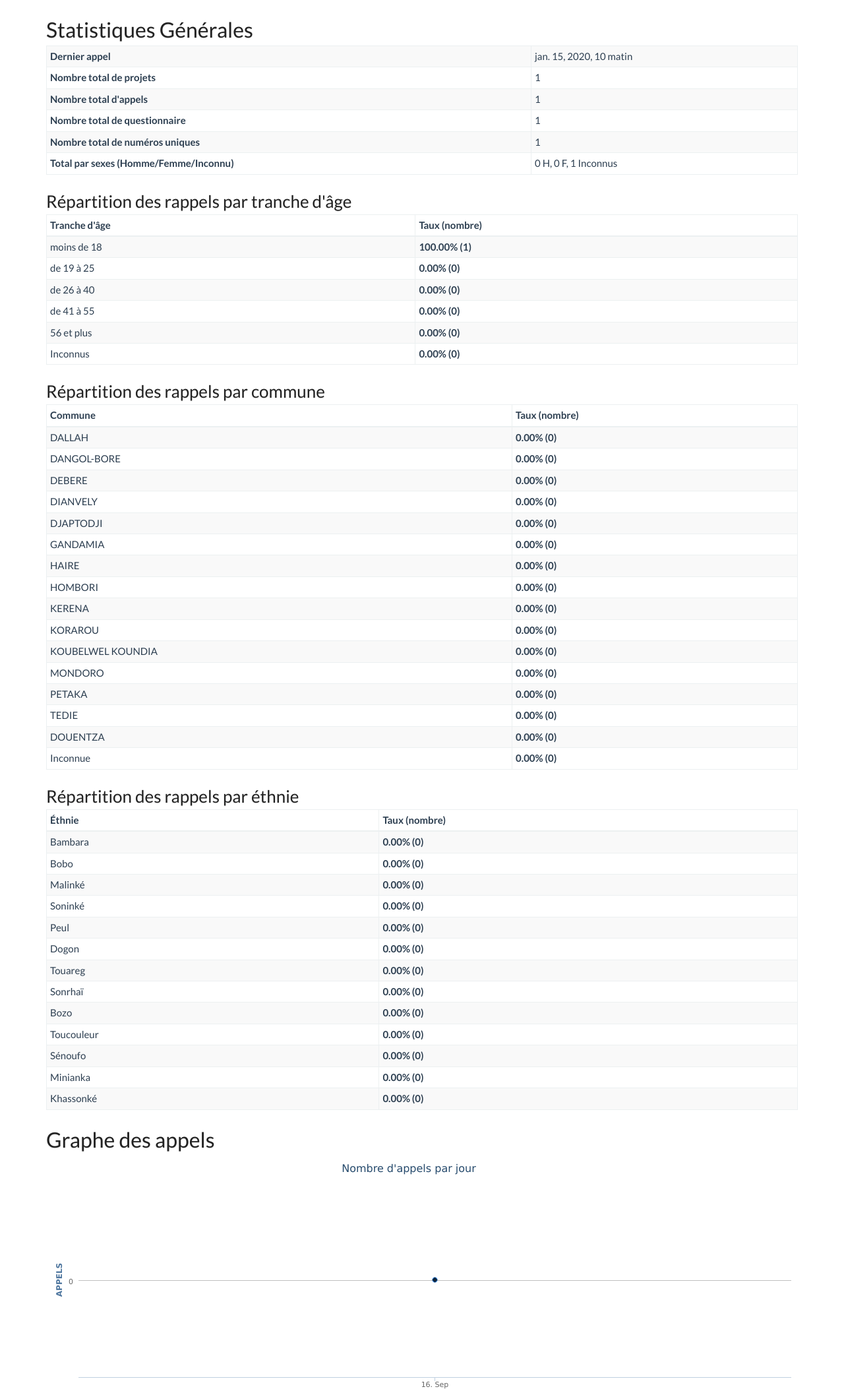
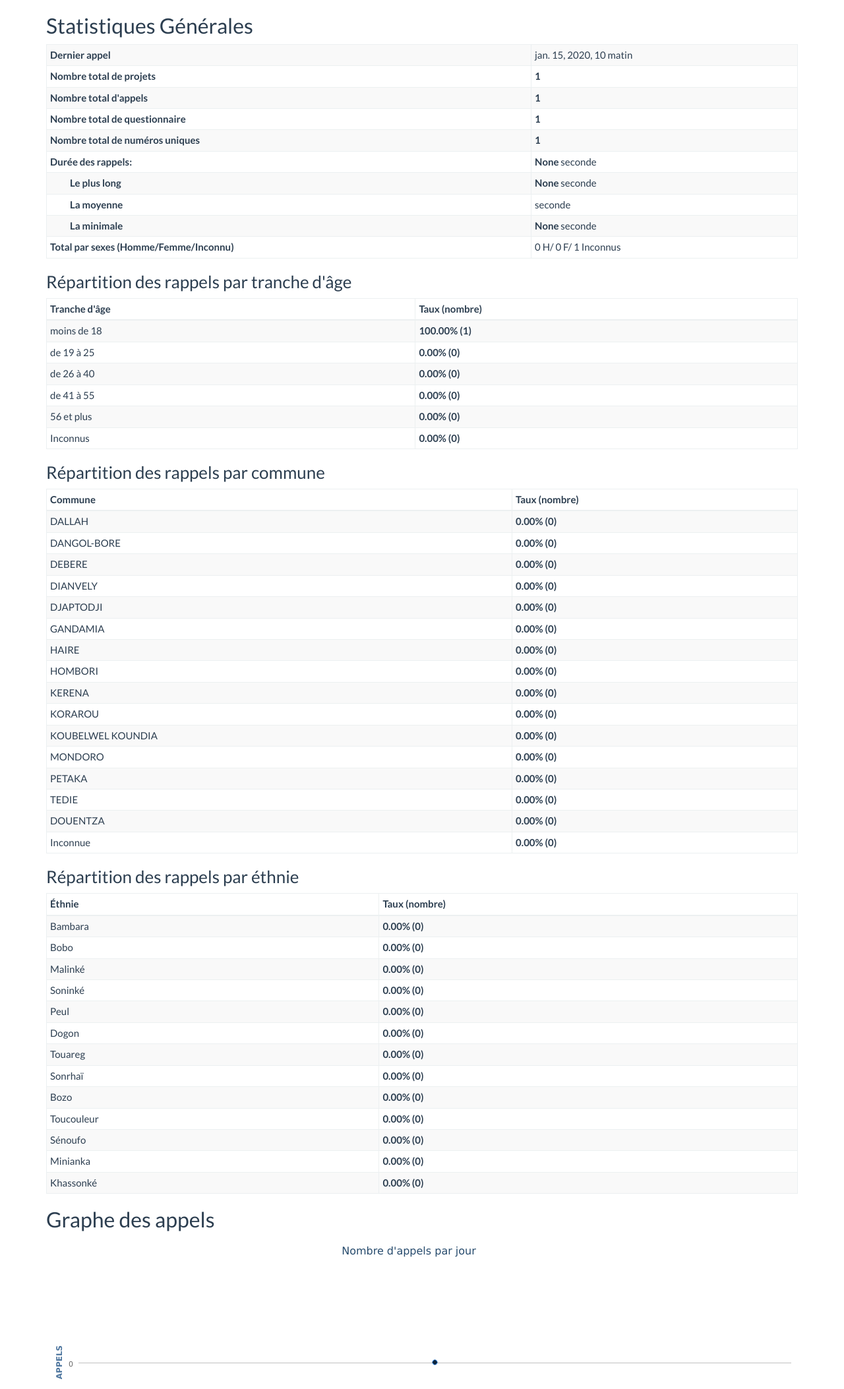
Before and after one commit to yeleman/douentza, a Django app: page /statistics/ in a window 1280 px wide. Shown: the part 62-2168 px from the top of the page at 66% size. Run offline with Django 3.2, Linux system fonts and the light colour scheme; a user stored in the database is signed in; data comes from the database, SQL or seed files in the repository; tables that the repository leaves empty hold one stand-in row (values such as "Sample post").

Commit message:
Ajout de la durée des rappels dans les statistiques générales

```diff
--- a/douentza/static/css/douentza.css
+++ b/douentza/static/css/douentza.css
@@ -80,4 +80,6 @@ iframe {
 .label-gender-female:before { content: "♀"; }
 .label-gender-female { background-color: #7f3e98; }
 
-h2, h3, h4, h5 {color: #222222; line-height: 1.50; margin: 0; text-shadow: 0 1px 1px rgba(0, 0, 0, 0.12); }
+/*h2, h3, h4, h5 {color: #222222; line-height: 1.50; margin: 0; text-shadow: 0 1px 1px rgba(0, 0, 0, 0.12); }*/
+.statistics .ident{ padding-left: 35px; }
+.statistics .total{ font-weight: bold; }
--- a/douentza/templates/statistics.html
+++ b/douentza/templates/statistics.html
@@ -26,8 +26,25 @@
                 <td class="total">{{ nb_unique_number }}</td>
             </tr>
             <tr>
+                <th>Durée des rappels:</th>
+                <td><strong>{{ sum_duration.duration__sum }}</strong> seconde</td>
+            </tr>
+
+            <tr>
+                <th class="ident">Le plus long</th>
+                <td><strong>{{ longest_duration.duration__max }}</strong> seconde</td>
+            </tr>
+            <tr>
+                <th class="ident">La moyenne</th>
+                <td><strong>{{ average_duration.duration__avg|floatformat }}</strong> seconde</td>
+            </tr>
+            <tr>
+                <th class="ident">La minimale</th>
+                <td><strong>{{ short_duration.duration__min }}</strong> seconde</td>
+            </tr>
+            <tr>
                 <th>Total par sexes (Homme/Femme/Inconnu)</th>
-                <td>{{ sex_male }} H, {{sex_female}} F, {{sex_unknown}} Inconnus</td>
+                <td>{{ sex_male }} H/ {{ sex_female }} F/ {{ sex_unknown }} Inconnus</td>
             </tr>
         </tbody>
     </table>
--- a/douentza/views/statistics.py
+++ b/douentza/views/statistics.py
@@ -10,6 +10,7 @@ import datetime
 
 from django.shortcuts import render
 from django.http import HttpResponse
+from django.db.models import Avg, Max, Min, Sum
 from django.contrib.auth.decorators import login_required
 
 from douentza.models import (HotlineRequest, Project, Survey, Entity, Ethnicity)
@@ -65,6 +66,12 @@ def get_statistics_dict():
     unknown_age = HotlineRequest.objects.filter(age=None).count()
     unknown_age_percent = unknown_age * 100 / total
 
+    handled_hotline_request = HotlineRequest.objects.filter(status=HotlineRequest.STATUS_HANDLED)
+    sum_duration = handled_hotline_request.aggregate(Sum("duration"))
+    average_duration = handled_hotline_request.aggregate(Avg("duration"))
+    longest_duration = handled_hotline_request.aggregate(Max("duration"))
+    short_duration = handled_hotline_request.aggregate(Min("duration"))
+
     under_18 = stats_per_age(0, 18)
     stats_19_25 = stats_per_age(19, 25)
     stats_26_40 = stats_per_age(26, 40)
@@ -85,12 +92,16 @@ def get_statistics_dict():
                     'stats_41_55': stats_41_55,
                     'other_56': other_56,
                     'unknown_age': unknown_age,
+                    'average_duration': average_duration,
+                    'longest_duration': longest_duration,
+                    'short_duration': short_duration,
                     'unknown_age_percent': unknown_age_percent,
+                    'sum_duration': sum_duration,
                     'nb_ethinicity_requests': [ethinicity_requests(ethinicity)
-                                              for ethinicity in Ethnicity.objects.all()],
+                                               for ethinicity in Ethnicity.objects.all()],
                     'communes_located_requests': [communes_located_requests(commune)
-                                 for commune in list(Entity.objects.filter(entity_type='commune'))] +
-                                 [("Inconnue", unknown_count, unknown_percent)],})
+                                                  for commune in list(Entity.objects.filter(entity_type='commune'))] +
+                                                  [("Inconnue", unknown_count, unknown_percent)],})
     return context
 
 
```
